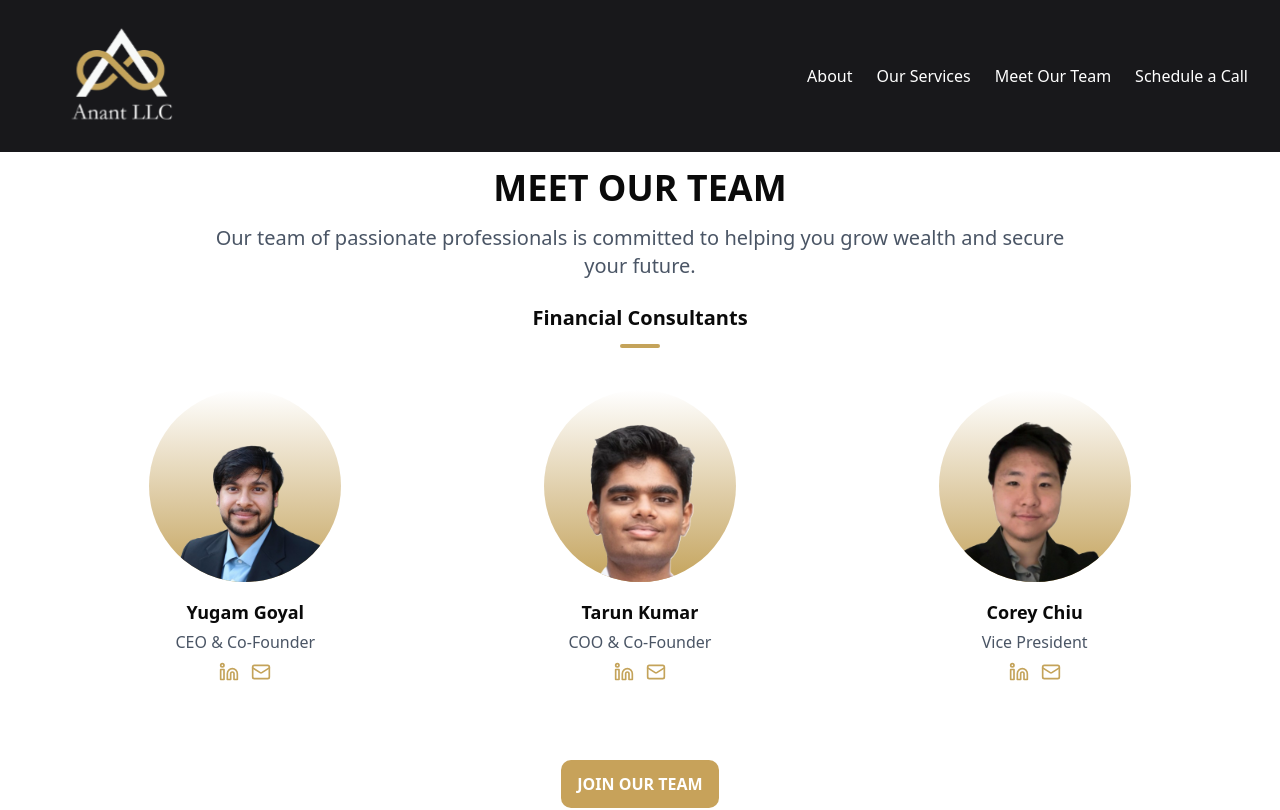
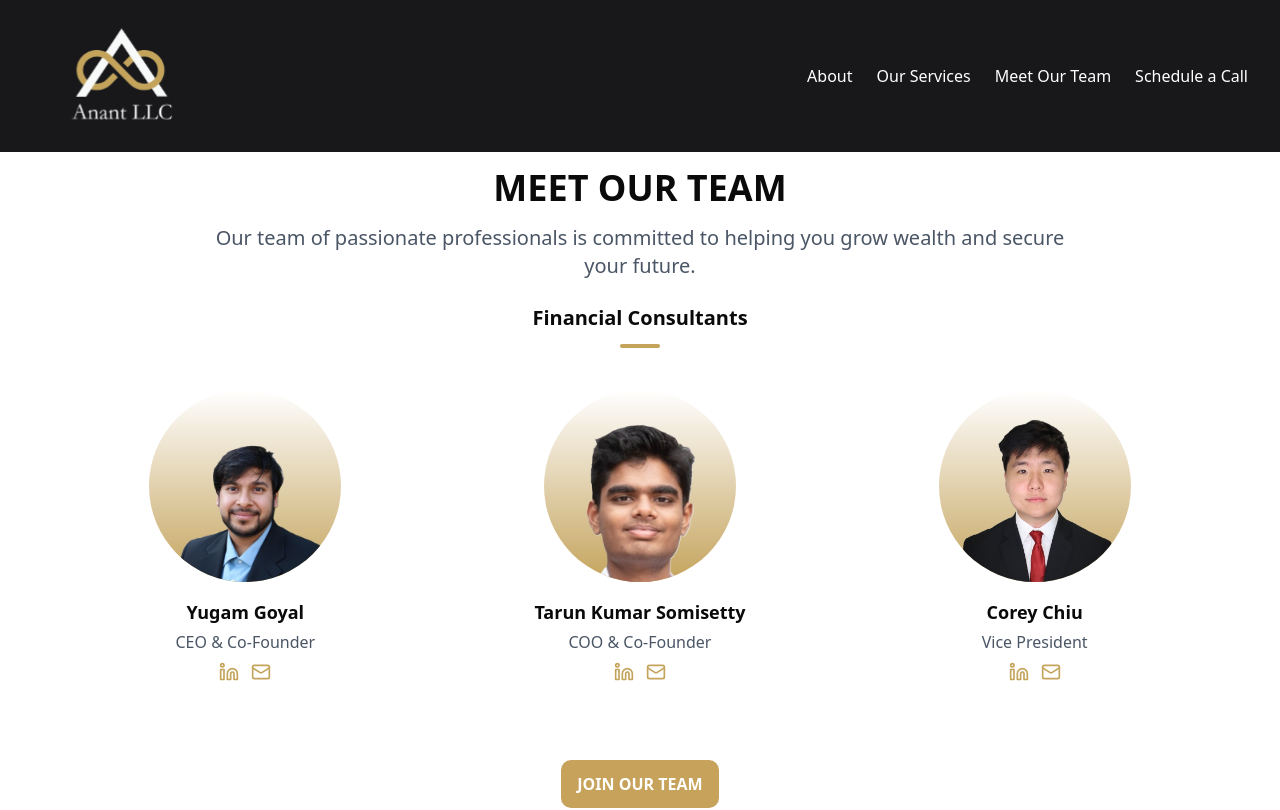
Before and after one commit to AnantLLC/Anant-Website, a Next.js app in the folder frontend/: page /Anant-Website/meet-our-team in a window 1280 px wide. Shown: the top 810 px of the page. Built offline with nearby package versions, Linux system fonts and the light colour scheme.

Commit message:
Updated VP's profile photo and calendly link. Updated COO's name to include name Somisetty

```diff
--- a/frontend/app/ui/teams/Team.tsx
+++ b/frontend/app/ui/teams/Team.tsx
@@ -5,7 +5,7 @@ import Image from "next/image";
 import { Linkedin, Mail } from "lucide-react";
 import yugamImage from "../../images/teams/yugam.png";
 import tarunImage from "../../images/teams/tarun.png";
-import coreyImage from "../../images/teams/corey.png";
+import coreyImage from "../../images/teams/Corey Chiu TMDSAS Headshot Photo.png";
 import Link from "next/link";
 
 interface TeamMember {
@@ -32,7 +32,7 @@ const teamMembers: TeamMember[] = [
     scheduleLink: "https://calendly.com/yug-goyal46/1-1-meet-with-yugam",
   },
   {
-    name: "Tarun Kumar",
+    name: "Tarun Kumar Somisetty",
     role: "COO & Co-Founder",
     image: tarunImage.src,
     summary:
@@ -51,7 +51,7 @@ const teamMembers: TeamMember[] = [
     certifications: ["IL: License #456789"],
     linkedin: "https://www.linkedin.com/in/corey-chiu-167294264/",
     email: "coreychiu002@gmail.com",
-    scheduleLink: "https://calendly.com/yug-goyal46/1-1-meet-with-yugam",
+    scheduleLink: "https://calendly.com/coreychiu002",
   },
 ];
 
```
Also changed, not shown: frontend/app/images/teams/Corey Chiu TMDSAS Headshot Photo.png (added).
